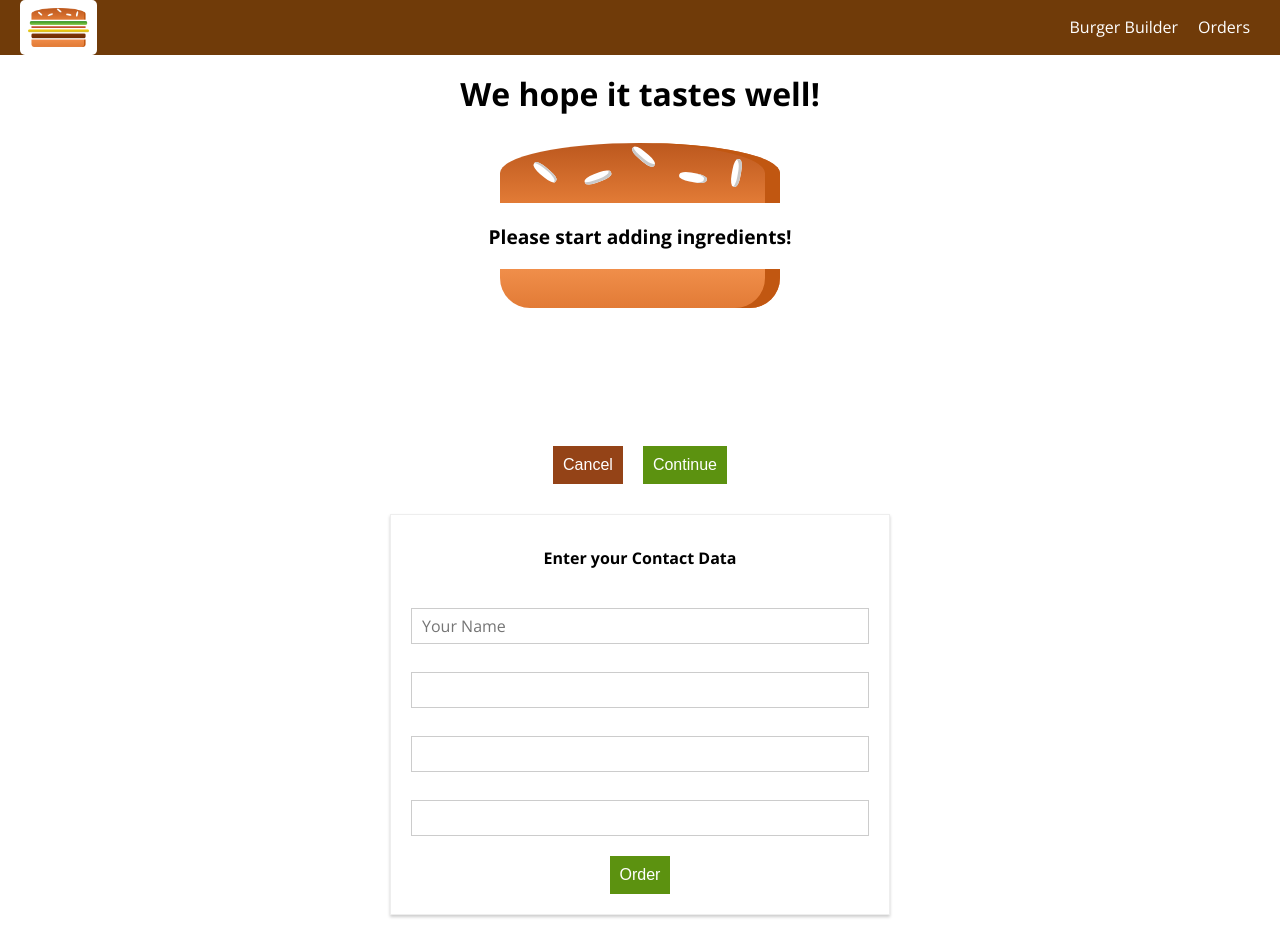
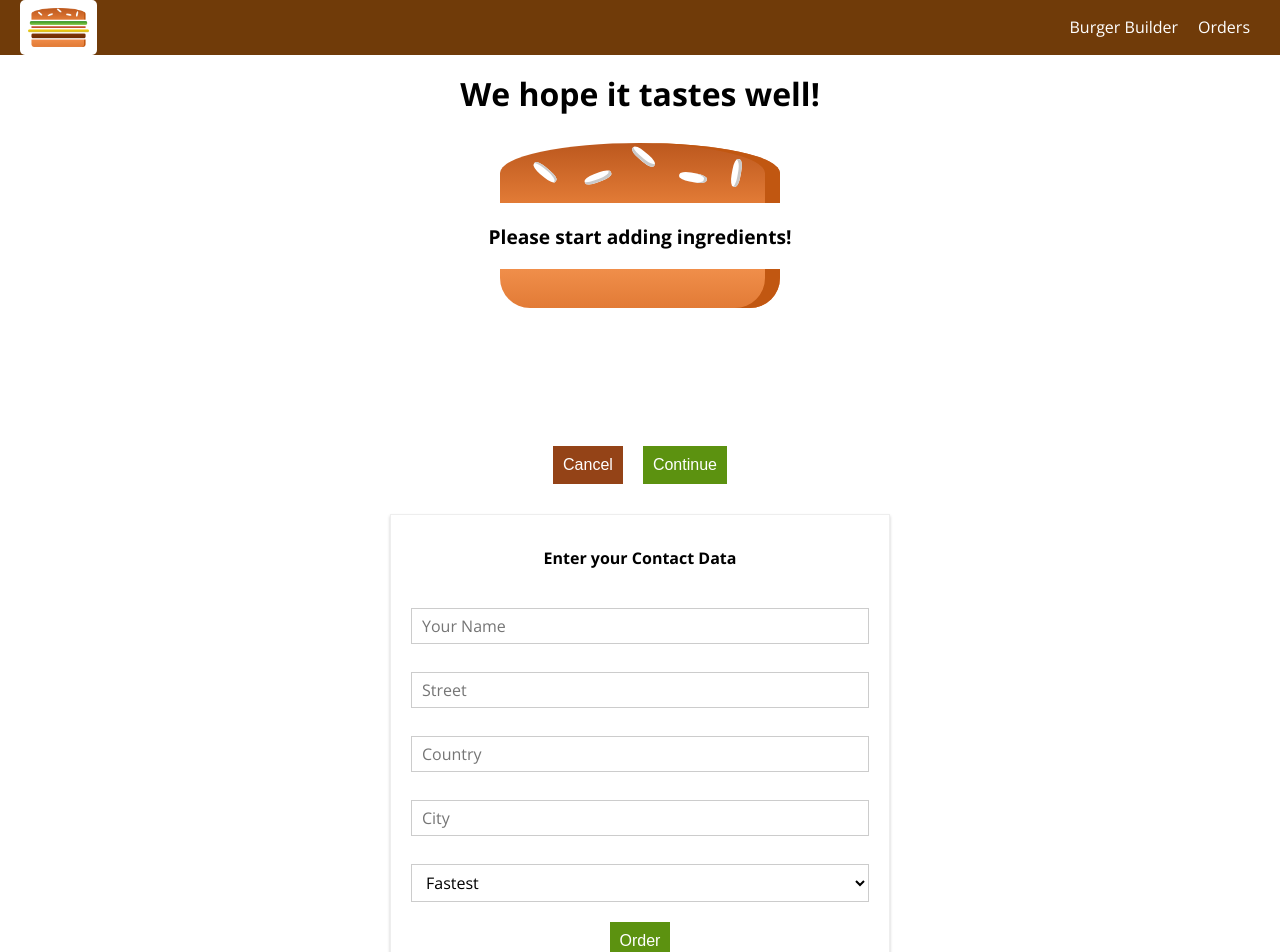
Before and after one commit to mikensubuga/burger-app, a React app: page /checkout/contact-data in a window 1280 px wide. Shown: the top 952 px of the page. Built offline with nearby package versions, Linux system fonts and the light colour scheme.

Commit message:
added dropdown component

```diff
--- a/src/components/UI/Input/Input.jsx
+++ b/src/components/UI/Input/Input.jsx
@@ -12,6 +12,7 @@ const input = props => {
         />
       );
       break;
+
     case "textarea":
       inputElement = (
         <textarea
@@ -19,6 +20,17 @@ const input = props => {
           {...props.elementConfig}
           value={props.value}
         />
+      );
+      break;
+    case "select":
+      inputElement = (
+        <select className={classes.InputElement} value={props.value}>
+          {props.elementConfig.options.map(option => (
+            <option key={option.value} value={option.value}>
+              {option.displayValue}
+            </option>
+          ))}
+        </select>
       );
       break;
     default:
--- a/src/containers/Checkout/ContactData/ContactData.jsx
+++ b/src/containers/Checkout/ContactData/ContactData.jsx
@@ -75,26 +75,28 @@ class ContactData extends Component {
       });
   };
   render() {
+    const formElementsArray = [];
+    for (let key in this.state.orderForm) {
+      formElementsArray.push({
+        id: key,
+        config: this.state.orderForm[key]
+      });
+    }
     let form = (
       <form>
-        <Input
-          elementType={this.state.orderForm.name.elementType}
-          elementConfig={this.state.orderForm.name.elementConfig}
-          value={this.state.orderForm.name.value}
-        />
-        <Input
-          inputtype="input"
-          type="email"
-          name="email"
-          placeholder="Your Email"
-        />
-        <Input
-          inputtype="input"
-          type="text"
-          name="country"
-          placeholder="Country"
-        />
-        <Input inputtype="input" type="text" name="city" placeholder="City" />
+        {formElementsArray.map(formElement => (
+          <Input
+            elementType={formElement.config.elementType}
+            elementConfig={formElement.config.elementConfig}
+            key={formElement.id}
+            value={formElement.config.value}
+          />
+        ))}
+        {/* <Input
+          elementType={this.state.orderForm.deliveryMethod.elementType}
+          elementConfig={this.state.orderForm.deliveryMethod.elementConfig}
+          value={this.state.orderForm.deliveryMethod.value}
+        /> */}
         <Button btnType="Success" clicked={this.orderHandler}>
           Order
         </Button>
```
